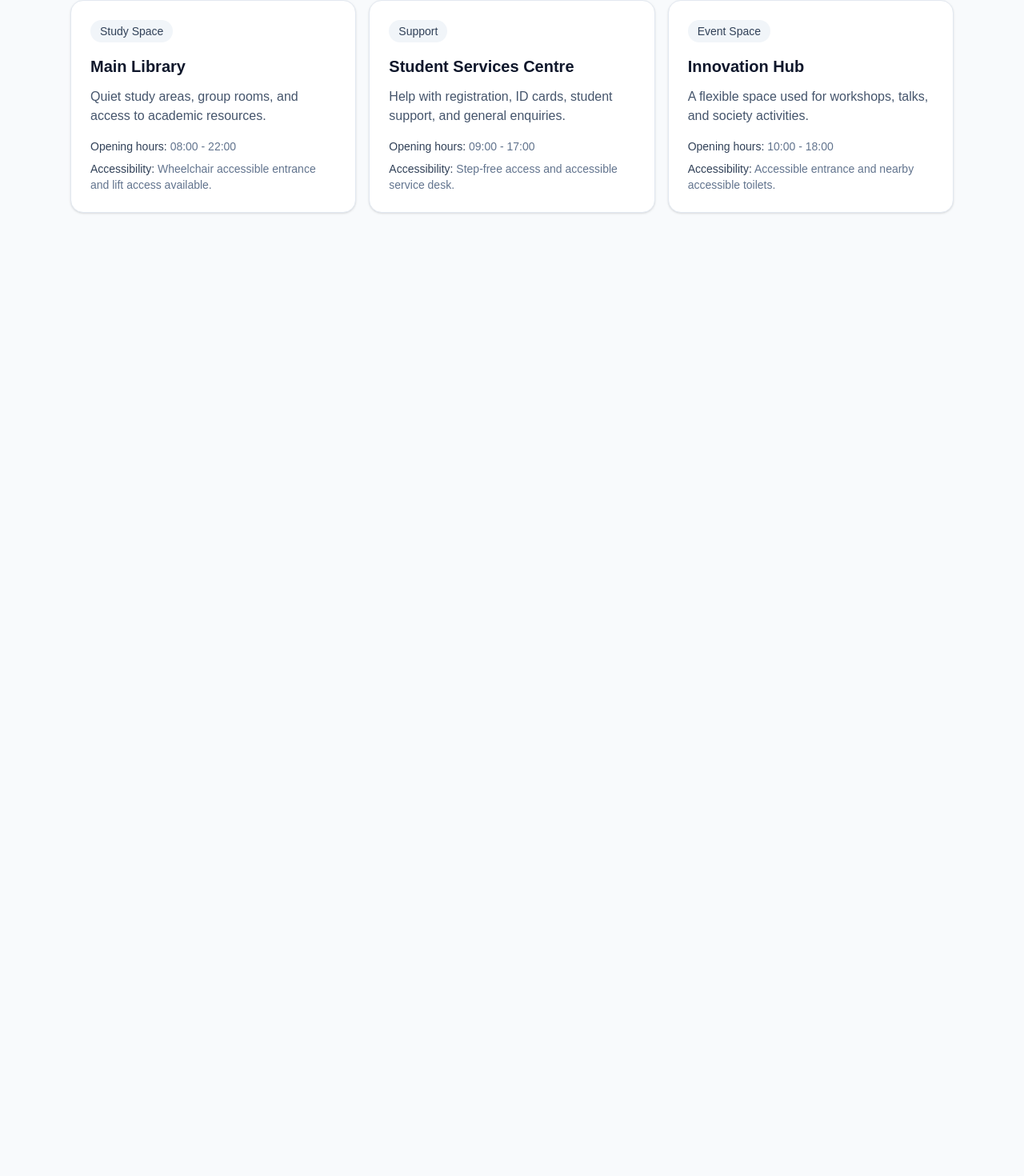
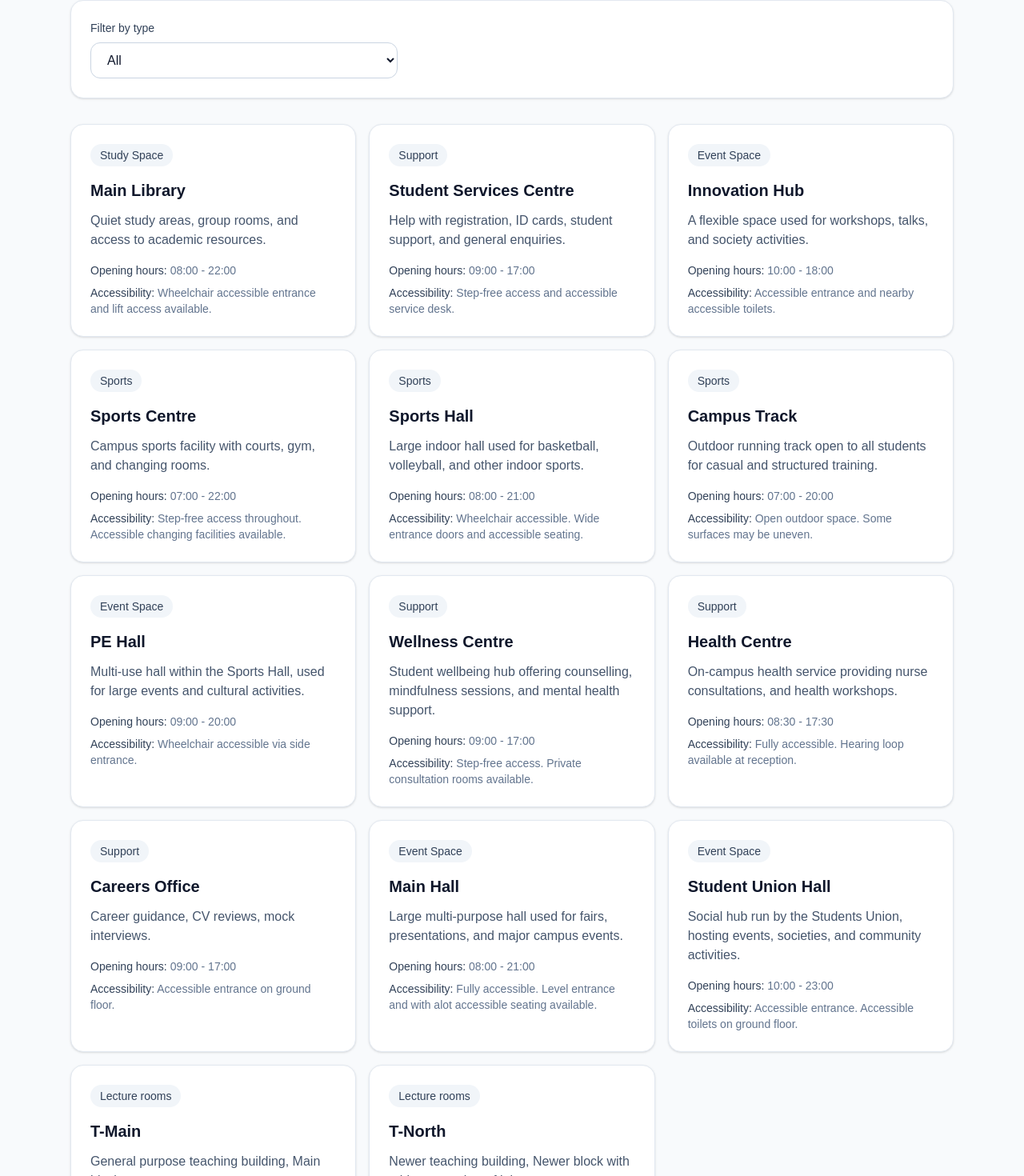
Before and after one commit to MiolesBlues/Campus_Companion, a Next.js app: page /locations in a window 1280 px wide. Shown: the part 273-1743 px from the top of the page at 80% size. Before the commit the page ends 893 px from the top, so only its background shows below. Built offline with nearby package versions, Linux system fonts and the light colour scheme.

Commit message:
add Location and Sort filter

```diff
--- a/src/app/locations/page.tsx
+++ b/src/app/locations/page.tsx
@@ -1,6 +1,18 @@
+"use client";
+
+import { useMemo, useState } from "react";
 import locations from "@/data/locations.json";
 
+const types = ["All", ...new Set(locations.map((location) => location.type))];
+
 export default function LocationsPage() {
+  const [selectedType, setSelectedType] = useState("All");
+
+  const filteredLocations = useMemo(() => {
+    if (selectedType === "All") return locations;
+    return locations.filter((location) => location.type === selectedType);
+  }, [selectedType]);
+
   return (
     <section className="space-y-6 sm:space-y-8">
       <div className="space-y-3">
@@ -17,8 +29,29 @@ export default function LocationsPage() {
         </div>
       </div>
 
+      <div className="rounded-2xl border border-slate-200 bg-white p-6 shadow-sm">
+        <label
+          htmlFor="location-type"
+          className="mb-2 block text-sm font-medium text-slate-700"
+        >
+          Filter by type
+        </label>
+        <select
+          id="location-type"
+          value={selectedType}
+          onChange={(e) => setSelectedType(e.target.value)}
+          className="w-full max-w-sm rounded-xl border border-slate-300 px-4 py-3 text-slate-900 focus:border-slate-500 focus:outline-none"
+        >
+          {types.map((type) => (
+            <option key={type} value={type}>
+              {type}
+            </option>
+          ))}
+        </select>
+      </div>
+
       <div className="grid gap-4 md:grid-cols-2 lg:grid-cols-3">
-        {locations.map((location) => (
+        {filteredLocations.map((location) => (
           <article
             key={location.id}
             className="rounded-2xl border border-slate-200 bg-white p-5 shadow-sm sm:p-6"
@@ -50,6 +83,12 @@ export default function LocationsPage() {
           </article>
         ))}
       </div>
+
+      {filteredLocations.length === 0 && (
+        <div className="rounded-2xl border border-dashed border-slate-300 bg-white p-8 text-center text-slate-600 shadow-sm">
+          No locations found for this type.
+        </div>
+      )}
     </section>
   );
 }
--- a/src/data/locations.json
+++ b/src/data/locations.json
@@ -22,5 +22,95 @@
     "description": "A flexible space used for workshops, talks, and society activities.",
     "opening_hours": "10:00 - 18:00",
     "accessibility_notes": "Accessible entrance and nearby accessible toilets."
+  },
+  {
+    "id": 4,
+    "name": "Sports Centre",
+    "type": "Sports",
+    "description": "Campus sports facility with courts, gym, and changing rooms.",
+    "opening_hours": "07:00 - 22:00",
+    "accessibility_notes": "Step-free access throughout. Accessible changing facilities available."
+  },
+  {
+    "id": 5,
+    "name": "Sports Hall",
+    "type": "Sports",
+    "description": "Large indoor hall used for basketball, volleyball, and other indoor sports.",
+    "opening_hours": "08:00 - 21:00",
+    "accessibility_notes": "Wheelchair accessible. Wide entrance doors and accessible seating."
+  },
+  {
+    "id": 6,
+    "name": "Campus Track",
+    "type": "Sports",
+    "description": "Outdoor running track open to all students for casual and structured training.",
+    "opening_hours": "07:00 - 20:00",
+    "accessibility_notes": "Open outdoor space. Some surfaces may be uneven."
+  },
+  {
+    "id": 7,
+    "name": "PE Hall",
+    "type": "Event Space",
+    "description": "Multi-use hall within the Sports Hall, used for large events and cultural activities.",
+    "opening_hours": "09:00 - 20:00",
+    "accessibility_notes": "Wheelchair accessible via side entrance."
+  },
+  {
+    "id": 8,
+    "name": "Wellness Centre",
+    "type": "Support",
+    "description": "Student wellbeing hub offering counselling, mindfulness sessions, and mental health support.",
+    "opening_hours": "09:00 - 17:00",
+    "accessibility_notes": "Step-free access. Private consultation rooms available."
+  },
+  {
+    "id": 9,
+    "name": "Health Centre",
+    "type": "Support",
+    "description": "On-campus health service providing nurse consultations, and health workshops.",
+    "opening_hours": "08:30 - 17:30",
+    "accessibility_notes": "Fully accessible. Hearing loop available at reception."
+  },
+  {
+    "id": 10,
+    "name": "Careers Office",
+    "type": "Support",
+    "description": "Career guidance, CV reviews, mock interviews.",
+    "opening_hours": "09:00 - 17:00",
+    "accessibility_notes": "Accessible entrance on ground floor."
+  },
+  {
+    "id": 11,
+    "name": "Main Hall",
+    "type": "Event Space",
+    "description": "Large multi-purpose hall used for fairs, presentations, and major campus events.",
+    "opening_hours": "08:00 - 21:00",
+    "accessibility_notes": "Fully accessible. Level entrance and with alot accessible seating available."
+  },
+  {
+    "id": 12,
+    "name": "Student Union Hall",
+    "type": "Event Space",
+    "description": "Social hub run by the Students Union, hosting events, societies, and community activities.",
+    "opening_hours": "10:00 - 23:00",
+    "accessibility_notes": "Accessible entrance. Accessible toilets on ground floor."
+  },
+  {
+    "id": 13,
+    "name": "T-Main",
+    "type": "Lecture rooms",
+    "description": "General purpose teaching building, Main block.",
+    "opening_hours": "08:00 - 20:00",
+    "accessibility_notes": " 3 floors. Fully accessible. "
+  },
+  {
+    "id": 14,
+    "name": "T-North",
+    "type": "Lecture rooms",
+    "description": "Newer teaching building, Newer block with a bigger number of labs.",
+    "opening_hours": "08:00 - 20:00",
+    "accessibility_notes": "Lift access available in north building."
   }
+
+
 ]
```
